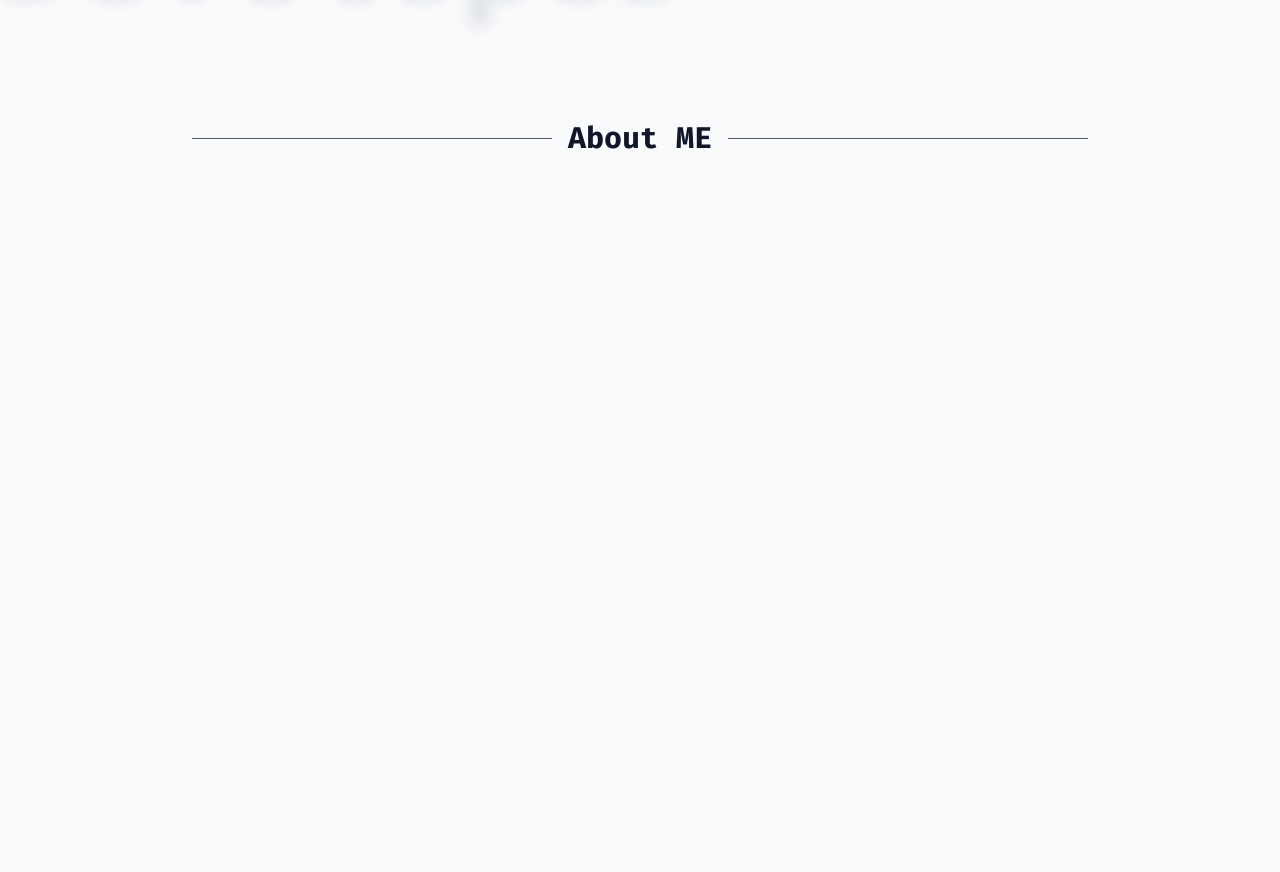
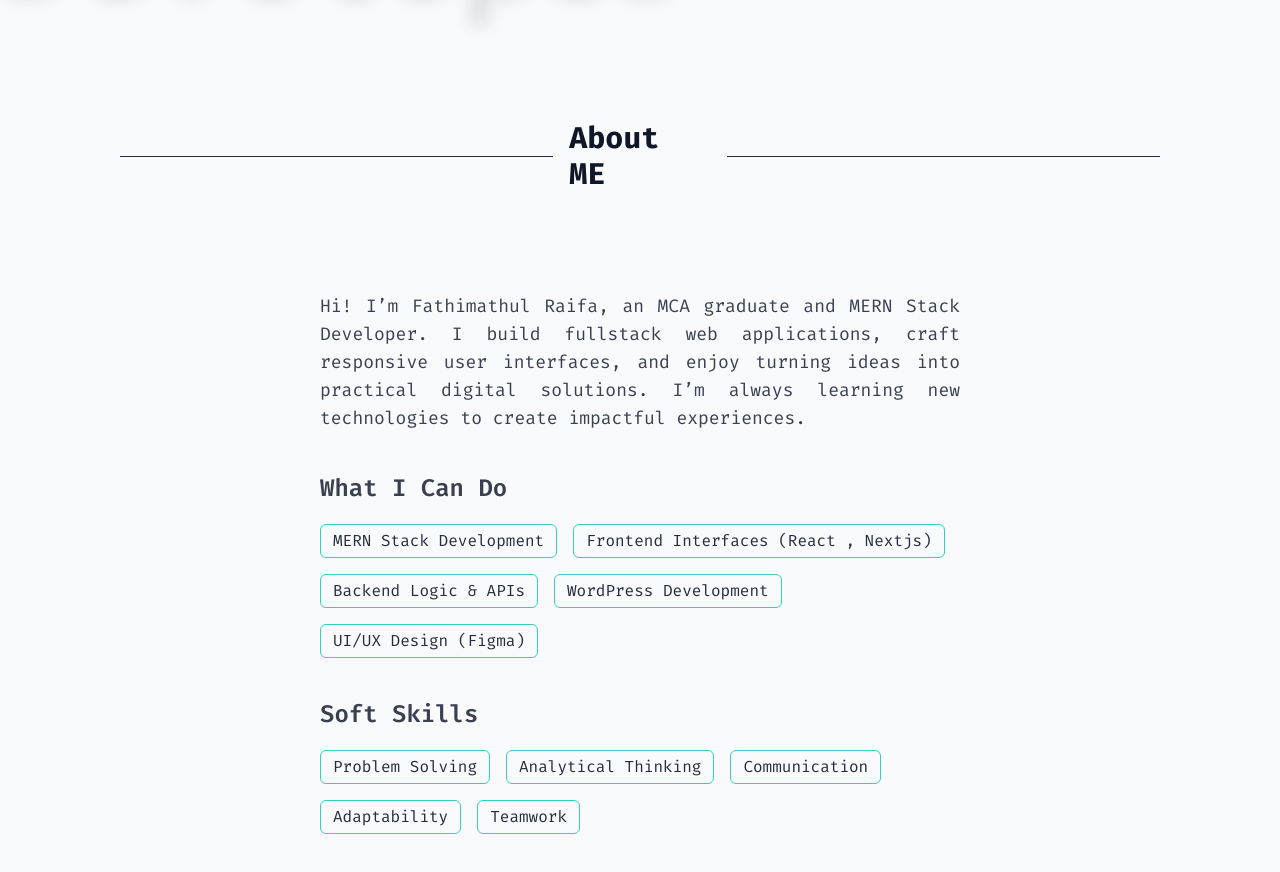
Before and after one commit to Raifa509/Portfolio-Raifa, a React (Vite) app: page / in a window 1280 px wide. Shown: the part 700-1572 px from the top of the page. Built offline with nearby package versions, Linux system fonts and the light colour scheme.

Commit message:
about section completed

```diff
--- a/src/components/sections/Aboutme.jsx
+++ b/src/components/sections/Aboutme.jsx
@@ -1,16 +1,45 @@
 import React from 'react'
 
 function Aboutme() {
-  return (
-    <div className='min-h-screen mt-5  md:mx-30'>
+    return (
+        <div className='min-h-screen mt-5  md:mx-30 '>
             <div className='flex items-center justify-center gap-4'>
-                <div className='h-0.25 w-90 bg-heading opacity-70'></div>
+                <div className='h-0.25 w-110 bg-heading opacity-90'></div>
                 <h1 className='text-3xl font-bold text-heading'>About ME</h1>
-                 <div className='h-0.25 w-90 bg-heading opacity-70'></div>
+                <div className='h-0.25 w-110 bg-heading opacity-90'></div>
+
+            </div>
+            <div className='mt-25 mx-50 text-heading opacity-90'>
+                <p className="text-lg mb-6 text-justify text-heading opacity-90">
+                    Hi! I’m Fathimathul Raifa, an MCA graduate and MERN Stack Developer. I build fullstack web applications, craft responsive user interfaces, and enjoy turning ideas into practical digital solutions. I’m always learning new technologies to create impactful experiences.
+                </p>
+        <div>
+    <h3 className="text-2xl font-semibold mb-5 mt-10 text-heading opacity-90 ">What I Can Do</h3>
+    <ul className="flex flex-wrap gap-4">
+      <li className="px-3 py-1 border border-button rounded-md hover:scale-105 transition-all duration-300">MERN Stack Development</li>
+      <li className="px-3 py-1 border border-button rounded-md hover:scale-105 transition-all duration-300">Frontend Interfaces (React , Nextjs)</li>
+      <li className="px-3 py-1 border border-button rounded-md hover:scale-105 transition-all duration-300">Backend Logic & APIs</li>
+      <li className="px-3 py-1 border border-button rounded-md hover:scale-105 transition-all duration-300">WordPress Development</li>
+      <li className="px-3 py-1 border border-button rounded-md hover:scale-105 transition-all duration-300">UI/UX Design (Figma)</li>
+    </ul>
+  </div>
+
+  <div>
+    <h3 className="text-2xl font-semibold mb-5 mt-10 text-heading opacity-90">Soft Skills</h3>
+    <ul className="flex flex-wrap gap-4">
+      <li className="px-3 py-1 border border-button rounded-md hover:scale-105 transition-all duration-300">Problem Solving</li>
+      <li className="px-3 py-1 border border-button rounded-md hover:scale-105 transition-all duration-300">Analytical Thinking</li>
+      <li className="px-3 py-1 border border-button rounded-md hover:scale-105 transition-all duration-300">Communication</li>
+      <li className="px-3 py-1 border border-button rounded-md hover:scale-105 transition-all duration-300">Adaptability</li>
+      <li className="px-3 py-1 border border-button rounded-md hover:scale-105 transition-all duration-300">Teamwork</li>
+    </ul>
+  </div>
+
+
             </div>
 
-    </div>
-  )
+        </div>
+    )
 }
 
 export default Aboutme
```
